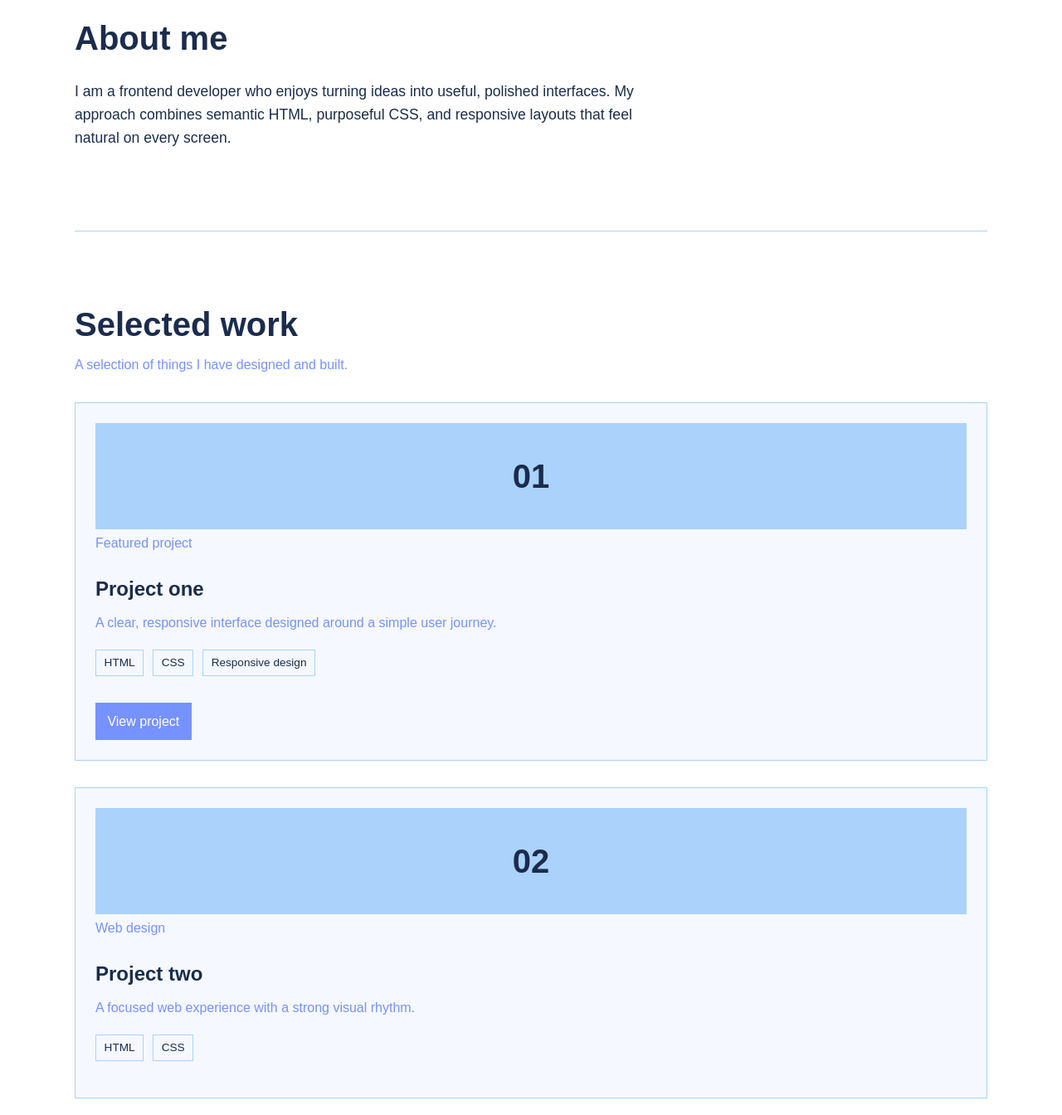
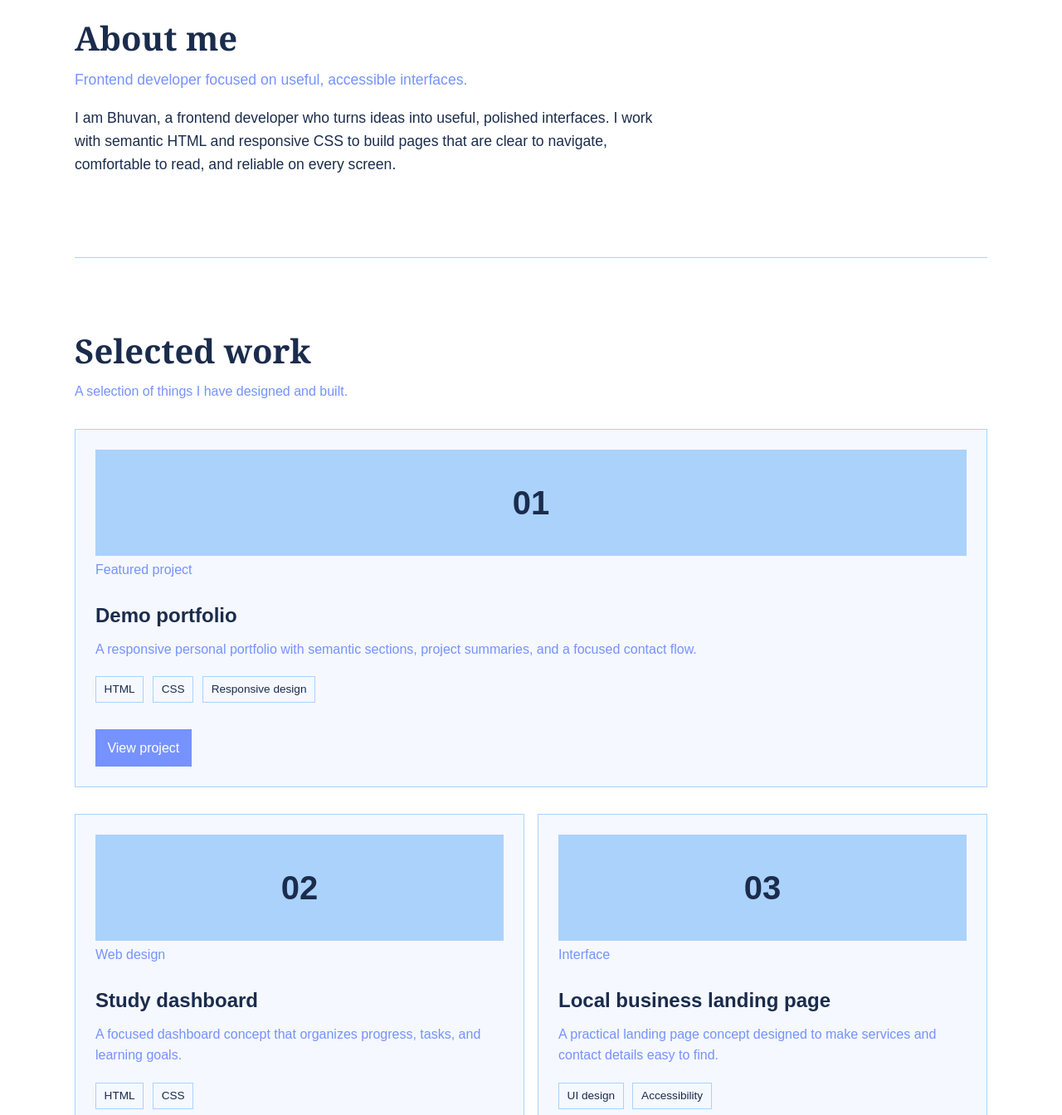
Before and after one commit to bhuvanbuilds/demo-portfolio, a plain HTML site: page index.html in a window 1280 px wide. Shown: the part 860-2204 px from the top of the page at 83% size. Drawn offline with Linux system fonts and the light colour scheme.

Commit message:
Complete responsive portfolio structure

```diff
--- a/index.html
+++ b/index.html
@@ -59,13 +59,14 @@
 			</section>
 
 			<section id="about">
-				<div id="project-list">
+				<div>
 					<h2 id="about-title">About me</h2>
+					<p>Frontend developer focused on useful, accessible interfaces.</p>
 				</div>
 				<p>
-					I am a frontend developer who enjoys turning ideas into useful, polished interfaces.
-					My approach combines semantic HTML, purposeful CSS, and responsive layouts that feel
-					natural on every screen.
+					I am Bhuvan, a frontend developer who turns ideas into useful, polished interfaces.
+					I work with semantic HTML and responsive CSS to build pages that are clear to navigate,
+					comfortable to read, and reliable on every screen.
 				</p>
 			</section>
 
@@ -79,8 +80,8 @@
 					<div>01</div>
 					<div>
 						<p>Featured project</p>
-						<h3>Project one</h3>
-						<p>A clear, responsive interface designed around a simple user journey.</p>
+						<h3>Demo portfolio</h3>
+						<p>A responsive personal portfolio with semantic sections, project summaries, and a focused contact flow.</p>
 						<ul>
 							<li>HTML</li>
 							<li>CSS</li>
@@ -92,13 +93,13 @@
 					</div>
 				</article>
 
-				<div>
+				<div id="project-list">
 					<article>
 						<div>02</div>
 						<div>
 							<p>Web design</p>
-							<h3>Project two</h3>
-							<p>A focused web experience with a strong visual rhythm.</p>
+							<h3>Study dashboard</h3>
+							<p>A focused dashboard concept that organizes progress, tasks, and learning goals.</p>
 							<ul>
 								<li>HTML</li>
 								<li>CSS</li>
@@ -110,8 +111,8 @@
 						<div>03</div>
 						<div>
 							<p>Interface</p>
-							<h3>Project three</h3>
-							<p>A practical interface that keeps content easy to scan and use.</p>
+							<h3>Local business landing page</h3>
+							<p>A practical landing page concept designed to make services and contact details easy to find.</p>
 							<ul>
 								<li>UI design</li>
 								<li>Accessibility</li>
--- a/style.css
+++ b/style.css
@@ -3,6 +3,8 @@
 	--blue: #7692ff;
 	--light-blue: #abd2fa;
 	--white: #ffffff;
+	--font-body: Arial, sans-serif;
+	--font-heading: Georgia, serif;
 }
 
 * {
@@ -17,7 +19,7 @@
 	margin: 0;
 	background: var(--white);
 	color: var(--navy);
-	font-family: Arial, sans-serif;
+	font-family: var(--font-body);
 	line-height: 1.6;
 }
 
@@ -115,6 +117,7 @@
 
 #home h1 {
 	margin: 0;
+	font-family: var(--font-heading);
 	font-size: 6rem;
 	line-height: 1;
 }
@@ -197,6 +200,7 @@
 #skills h2,
 #contact h2 {
 	margin: 0;
+	font-family: var(--font-heading);
 	font-size: 2.5rem;
 }
 
```
